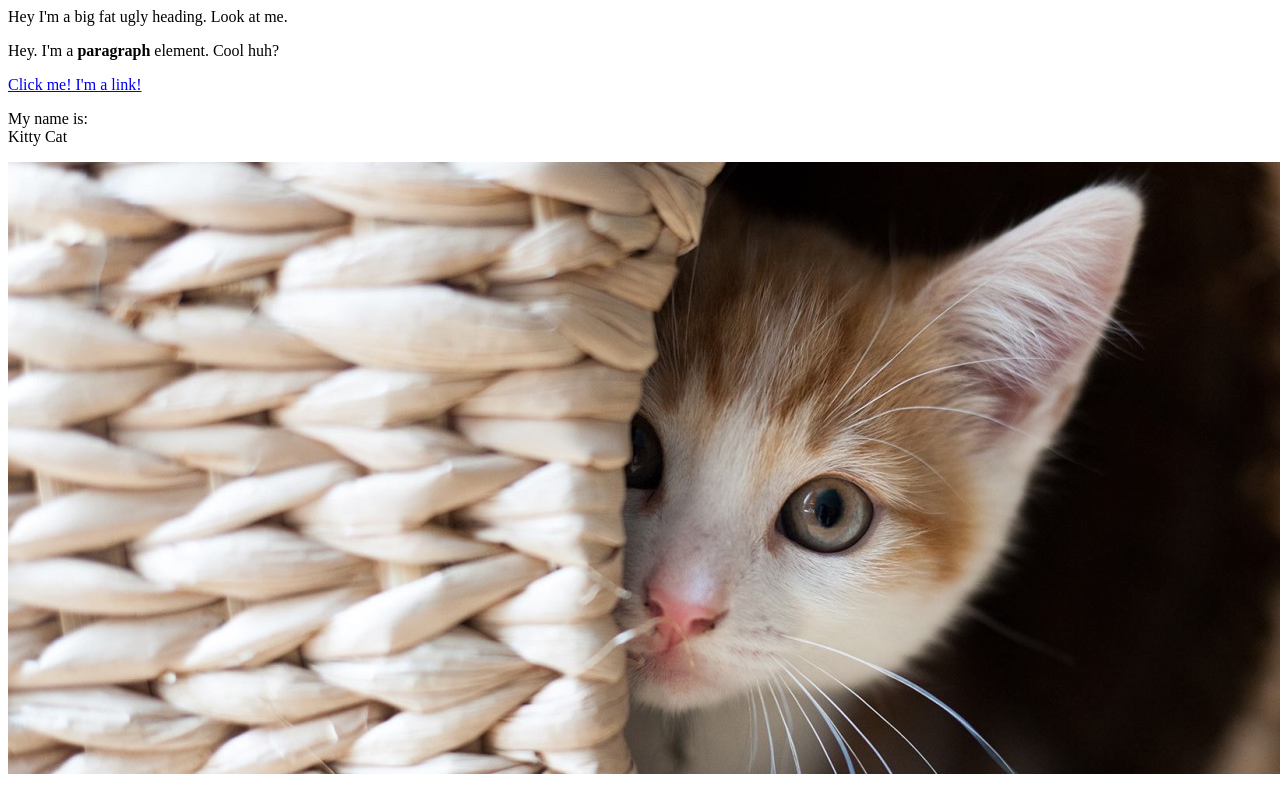
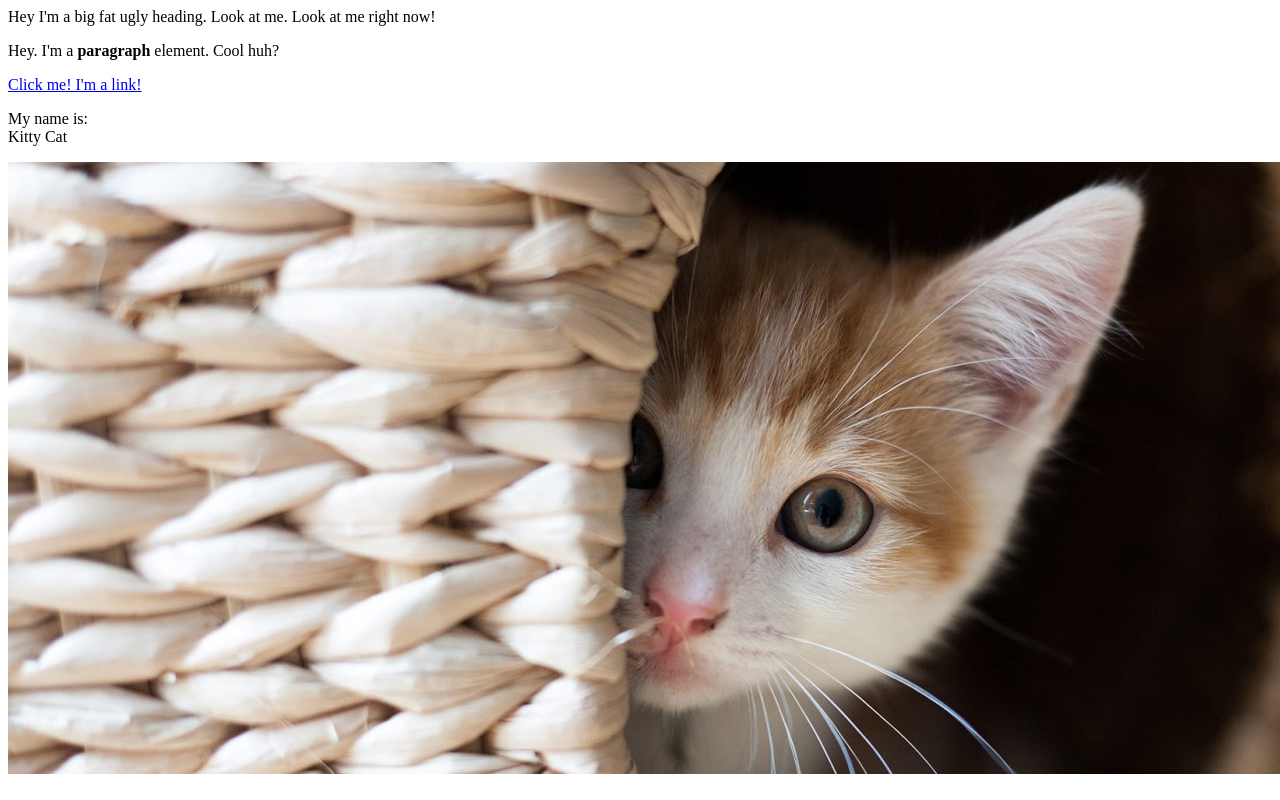
Before and after one commit to sunny1585/Cartoon-Hero, a plain HTML site: page test.html in a window 1280 px wide. Shown: the top 800 px of the page. Drawn offline with Linux system fonts and the light colour scheme.

Commit message:
Added 'look at me right now'

```diff
--- a/test.html
+++ b/test.html
@@ -4,7 +4,7 @@
 	<title>Test Page</title>
 </head>
 <body>
-	<hi>Hey I'm a big fat ugly heading. Look at me.</h1>
+	<hi>Hey I'm a big fat ugly heading. Look at me. Look at me right now!</h1>
 	<p>Hey. I'm a <b>paragraph</b> element. Cool huh?</p>
 	<a href="https://google.com" target="_blank" title="Let's go to Google">Click me! I'm a link!</a>
 	<p>My name is:<br>
```
